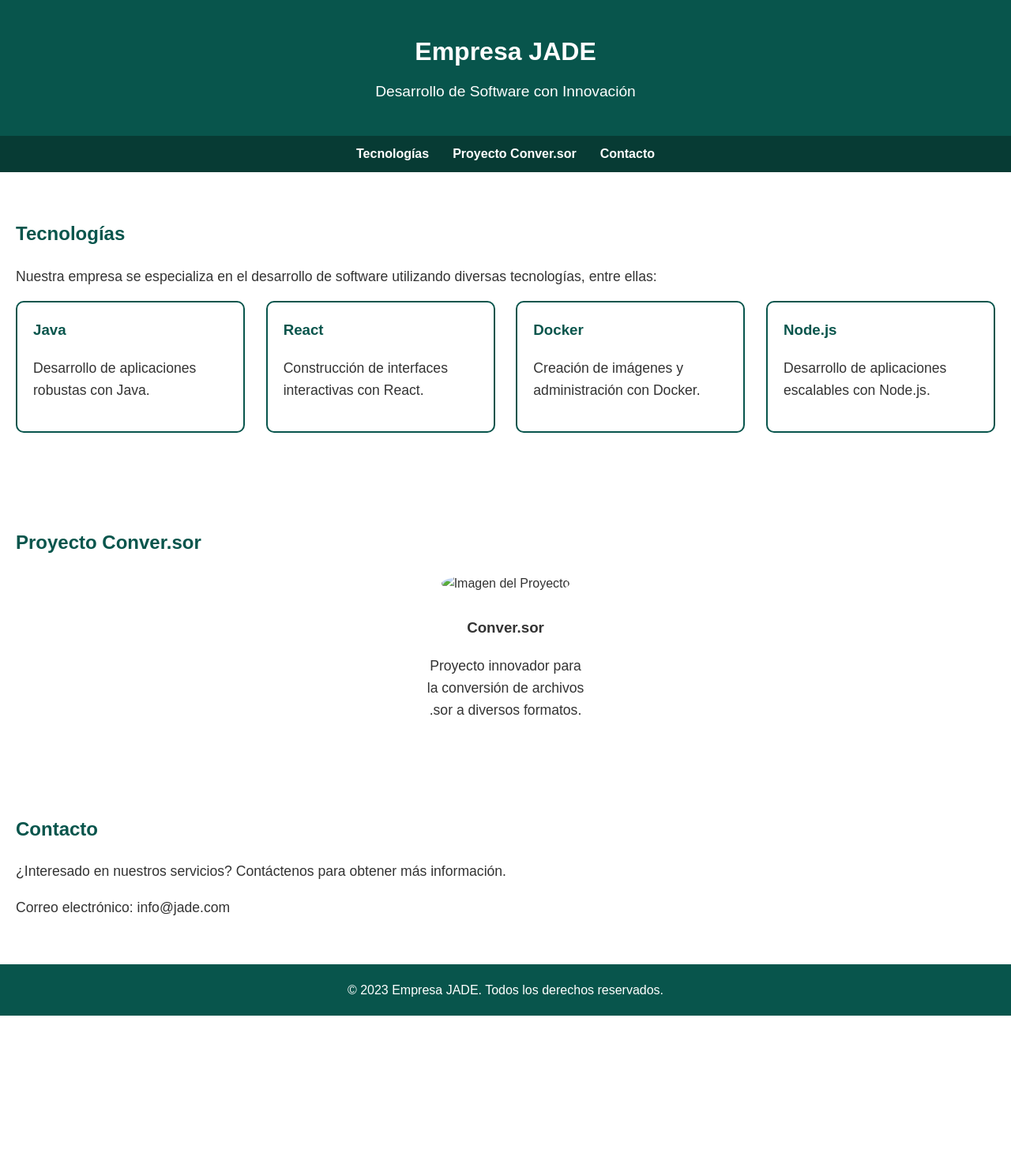
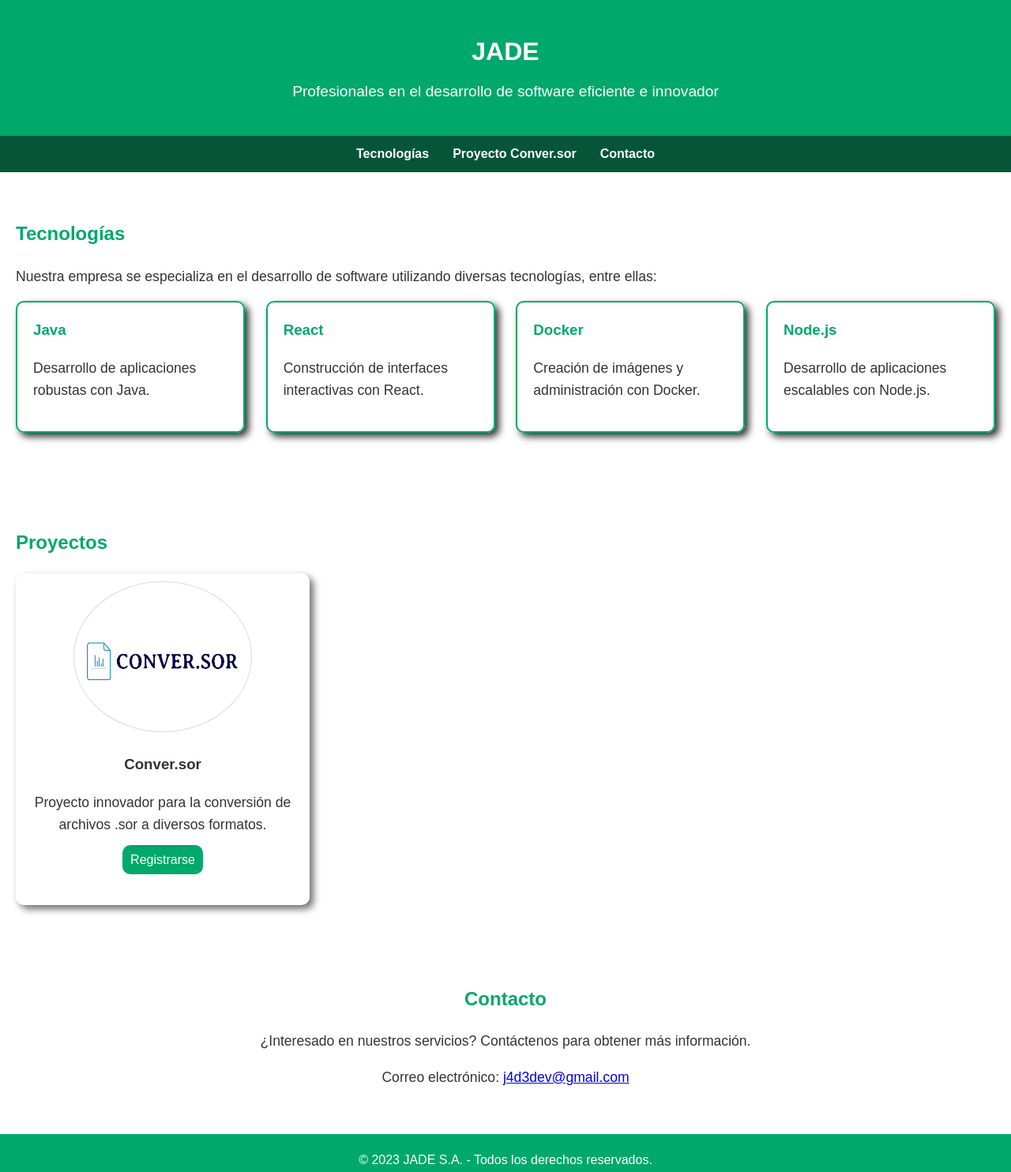
Before and after one commit to JADE-developers/web-page-jade, a plain HTML site: page index.html in a window 1280 px wide. Shown: the whole page at 79% size. Before the commit the page ends 1286 px from the top, so only its background shows below. Drawn offline with Linux system fonts and the light colour scheme.

Commit message:
Proyects and specialitions sections changed

```diff
--- /dev/null
+++ b/index.css
@@ -0,0 +1,153 @@
+body {
+    font-family: 'Arial', sans-serif;
+    margin: 0;
+    padding: 0;
+    background-color: #ffffff;
+    color: #333333;
+    line-height: 1.6;
+}
+
+header {
+    background-color: #00A86B;
+    color: #ffffff;
+    padding: 40px 20px;
+    text-align: center;
+}
+
+header h1 {
+    margin: 0;
+}
+
+header p {
+    margin: 10px 0 0;
+    font-size: 1.2em;
+}
+
+nav {
+    display: flex;
+    justify-content: center;
+    background-color: #065538;
+    padding: 10px;
+}
+
+nav a {
+    color: #ffffff;
+    text-decoration: none;
+    margin: 0 15px;
+    font-weight: bold;
+    transition: color 0.3s;
+}
+
+nav a:hover {
+    color: #77c4b6;
+}
+
+section {
+    padding: 40px 20px;
+}
+
+section h2 {
+    color: #00A86B;
+}
+
+section p {
+    font-size: 1.1em;
+}
+
+.specializations {
+    display: flex;
+    flex-wrap: wrap;
+    gap: 20px;
+    justify-content: space-between;
+}
+
+.specialization {
+    border: 2px solid #00A86B;
+    padding: 20px;
+    width: calc(25% - 20px);
+    margin-bottom: 20px;
+    box-sizing: border-box;
+    border-radius: 10px;
+    box-shadow: 5px 5px 10px #333333;
+    transition: 0.5s;
+}
+
+.specialization:hover {
+    background-color: #00A86B;
+    transition: 0.5s;
+}
+
+.specialization:hover h3{
+    color: white;
+    transition: 0.5s;
+}
+
+.specialization h3 {
+    color: #00A86B;
+    margin-top: 0;
+}
+
+.btn-proyecto-register {
+    padding: 10px;
+    background-color: #00A86B;
+    color: white;
+    border-radius: 10px;
+    transition: 1s;
+    cursor: pointer;
+}
+
+.btn-proyecto-register:hover {
+    background-color: #065538;
+    transition: 1s;
+}
+
+#poryecto {
+    width: 100%;
+}
+
+.project-card {
+    width: 30%;
+    height: 420px;
+    border-radius: 10px;
+    text-align: center;
+    box-shadow: 5px 5px 10px rgba(0, 0, 0, 0.568);
+}
+
+.project-card img {
+    width: 60%;
+    height: 45%;
+    border-radius: 50%;
+    margin-top: 10px;
+    border: 1px solid rgba(128, 128, 128, 0.288);
+}
+
+footer {
+    background-color: #00A86B;
+    color: #ffffff;
+    text-align: center;
+    padding: 20px;
+}
+
+footer p {
+    margin: 0;
+}
+
+@media (max-width: 767px) {
+    .specialization {
+        width: calc(50% - 20px);
+    }
+
+    .project-card {
+        width: 100%;
+    }
+}
+
+@media (max-width: 480px) {
+    .specialization {
+        width: 100%;
+    }
+
+    .project-card {
+        width: 100%;
+    }
+}
--- a/index.html
+++ b/index.html
@@ -4,127 +4,12 @@
     <meta charset="UTF-8">
     <meta name="viewport" content="width=device-width, initial-scale=1">
     <title>JADE - Desarrollo de Software</title>
-    <style>
-        body {
-            font-family: 'Arial', sans-serif;
-            margin: 0;
-            padding: 0;
-            background-color: #ffffff;
-            color: #333333;
-            line-height: 1.6;
-        }
-
-        header {
-            background-color: #08554c;
-            color: #ffffff;
-            padding: 40px 20px;
-            text-align: center;
-        }
-
-        header h1 {
-            margin: 0;
-        }
-
-        header p {
-            margin: 10px 0 0;
-            font-size: 1.2em;
-        }
-
-        nav {
-            display: flex;
-            justify-content: center;
-            background-color: #073b34;
-            padding: 10px;
-        }
-
-        nav a {
-            color: #ffffff;
-            text-decoration: none;
-            margin: 0 15px;
-            font-weight: bold;
-            transition: color 0.3s;
-        }
-
-        nav a:hover {
-            color: #62d2bd;
-        }
-
-        section {
-            padding: 40px 20px;
-        }
-
-        section h2 {
-            color: #08554c;
-        }
-
-        section p {
-            font-size: 1.1em;
-        }
-
-        .specializations {
-            display: flex;
-            flex-wrap: wrap;
-            gap: 20px;
-            justify-content: space-between;
-        }
-
-        .specialization {
-            border: 2px solid #08554c;
-            padding: 20px;
-            width: calc(25% - 20px);
-            margin-bottom: 20px;
-            box-sizing: border-box;
-            border-radius: 10px;
-        }
-
-        .specialization h3 {
-            color: #08554c;
-            margin-top: 0;
-        }
-
-        .project-card {
-            width: 200px;
-            text-align: center;
-            margin: 0 auto;
-        }
-
-        .project-card img {
-            width: 100px;
-            height: 100px;
-            border-radius: 50%;
-            object-fit: cover;
-            margin-bottom: 10px;
-        }
-
-        footer {
-            background-color: #08554c;
-            color: #ffffff;
-            text-align: center;
-            padding: 20px;
-        }
-
-        footer p {
-            margin: 0;
-        }
-
-        @media (max-width: 767px) {
-            .specialization {
-                width: calc(50% - 20px);
-            }
-        }
-
-        @media (max-width: 480px) {
-            .specialization {
-                width: 100%;
-            }
-        }
-    </style>
+    <link rel="stylesheet" href="index.css">
 </head>
 <body>
-
     <header>
-        <h1>Empresa JADE</h1>
-        <p>Desarrollo de Software con Innovación</p>
+        <h1>JADE</h1>
+        <p>Profesionales en el desarrollo de software eficiente e innovador</p>
     </header>
 
     <nav>
@@ -158,22 +43,25 @@
     </section>
 
     <section id="proyecto">
-        <h2>Proyecto Conver.sor</h2>
+        <h2>Proyectos</h2>
         <div class="project-card">
-            <img src="tu-imagen-en-circulo.jpg" alt="Imagen del Proyecto">
+            <img src="LOGO-conversor.png" alt="Imagen del Proyecto">
             <h3>Conver.sor</h3>
             <p>Proyecto innovador para la conversión de archivos .sor a diversos formatos.</p>
+            <a class="btn-proyecto-register">Registrarse</a>
         </div>
     </section>
 
-    <section id="contacto">
-        <h2>Contacto</h2>
-        <p>¿Interesado en nuestros servicios? Contáctenos para obtener más información.</p>
-        <p>Correo electrónico: info@jade.com</p>
-    </section>
+    <center>
+        <section id="contacto">
+            <h2>Contacto</h2>
+            <p>¿Interesado en nuestros servicios? Contáctenos para obtener más información.</p>
+            <p>Correo electrónico: <a href="mailto:j4d3dev@gmail.com" target="_blank">j4d3dev@gmail.com</a></p>
+        </section>
+    </center>
 
     <footer>
-        <p>&copy; 2023 Empresa JADE. Todos los derechos reservados.</p>
+        <p>&copy; 2023 JADE S.A. - Todos los derechos reservados.</p>
     </footer>
 
 </body>
```
Also changed, not shown: LOGO-conversor.png (added).
